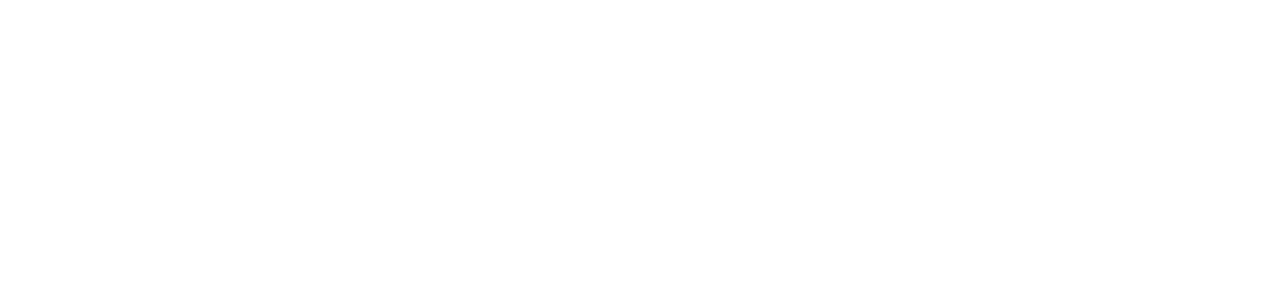
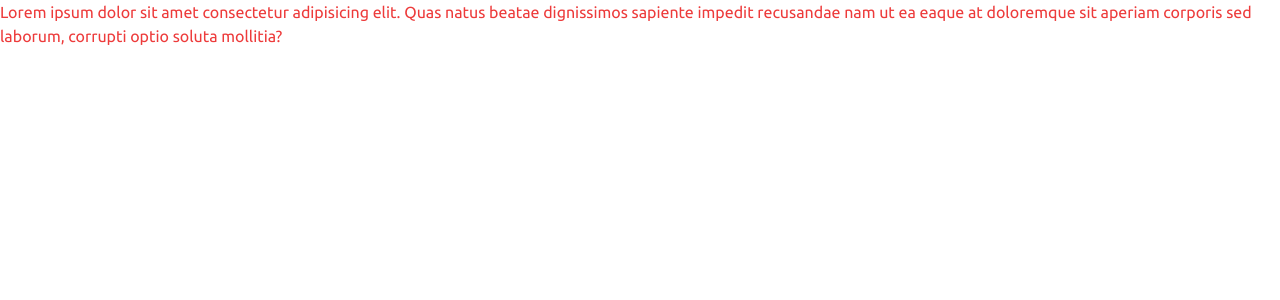
Before and after one commit to Marcus-V-Couto/projeto-syntax-wear-app, a React (Vite) app: page / in a window 1280 px wide. Shown: the top 300 px of the page. Built offline with nearby package versions, Linux system fonts and the light colour scheme.

Commit message:
feat: adiciona fonte e cores no projeto

```diff
--- a/src/App.tsx
+++ b/src/App.tsx
@@ -2,6 +2,7 @@
 
   return (
     <>
+    <p className="text-error font-normal">Lorem ipsum dolor sit amet consectetur adipisicing elit. Quas natus beatae dignissimos sapiente impedit recusandae nam ut ea eaque at doloremque sit aperiam corporis sed laborum, corrupti optio soluta mollitia?</p>
     </>
   )
 }
--- a/src/styles/globals.css
+++ b/src/styles/globals.css
@@ -1 +1,47 @@
 @import "tailwindcss";
+
+@theme {
+  --color-background: hsl(0, 0%, 100%);
+  --color-surface: hsl(0, 0%, 96%);
+  --color-surface-alt: hsl(0, 0%, 93%);
+  --color-border: hsl(0, 0%, 80%);
+  --color-border-alt: hsl(0, 0%, 73%);
+  --color-gray-text: hsl(0, 0%, 40%);
+  --color-gray-light: hsl(0, 0%, 85%);
+  --color-text: hsl(0, 0%, 10%);
+  --color-text-secondary: hsl(0, 0%, 26%);
+  --color-text-tertiary: hsl(0, 0%, 53%);
+  --color-heading: hsl(0, 0%, 20%);
+  --color-accent: hsl(253, 82%, 58%);
+  --color-accent-hover: hsl(253, 68%, 46%);
+  --color-accent-light: hsl(253, 100%, 94%);
+  --color-primary: hsl(267, 60%, 40%);
+  --color-primary-hover: hsl(267, 60%, 35%);
+  --color-link: hsl(210, 85%, 58%);
+  --color-link-hover: hsl(210, 80%, 50%);
+  --color-error: hsl(0, 83%, 58%);
+  --color-footer-bg: hsl(0, 0%, 20%);
+  --color-footer-hover: hsl(0, 0%, 80%);
+
+  --font-display: "Ubuntu Regular", sans-serif;
+}
+
+@font-face {
+  font-family: "Ubuntu Medium";
+  font-style: normal;
+  font-weight: 500;
+  font-display: swap;
+  src: url("/fonts/Ubuntu-Medium-500.woff2") format("woff2");
+}
+
+@font-face {
+  font-family: "Ubuntu Regular";
+  font-style: normal;
+  font-weight: 400;
+  font-display: swap;
+  src: url("/fonts/Ubuntu-Regular-400.woff2") format("woff2");
+}
+
+body {
+  font-family: var(--font-display);
+}
```
Also changed, not shown: public/fonts/ubuntu-medium-500.woff2 (added), public/fonts/ubuntu-regular-400.woff2 (added).
